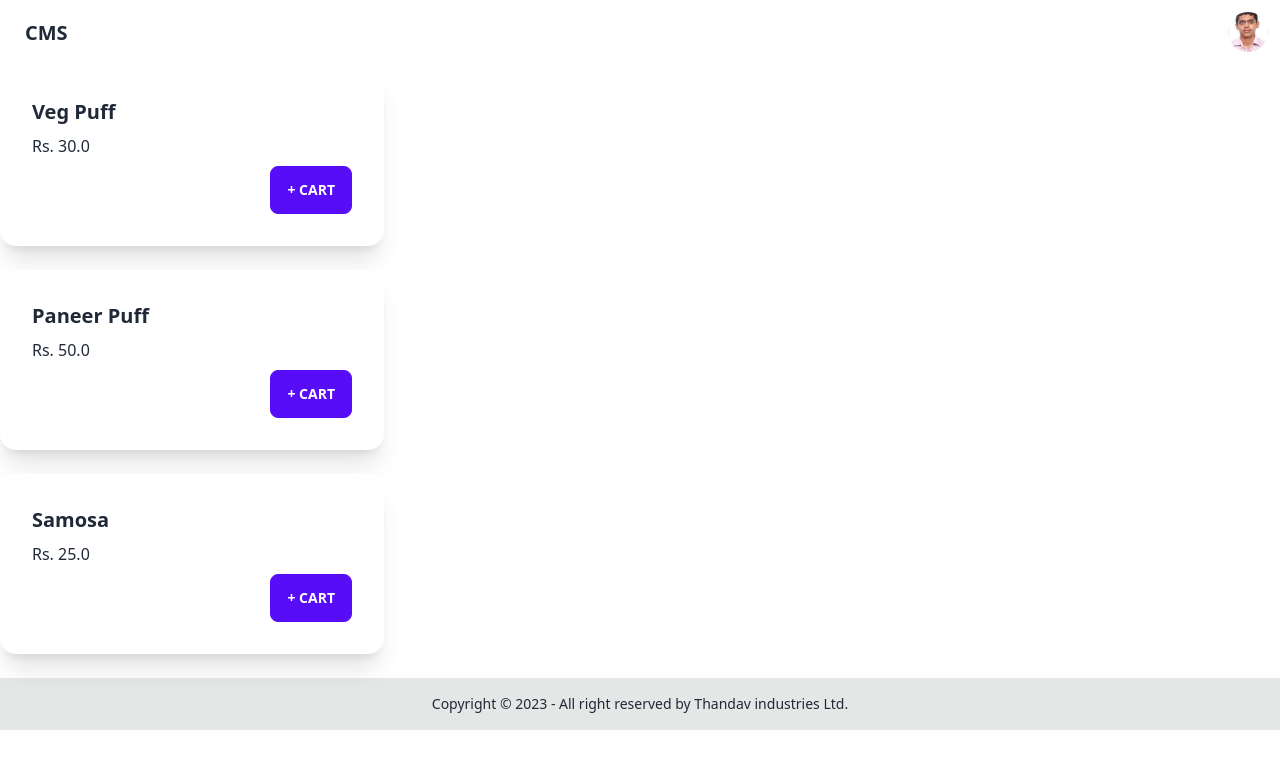
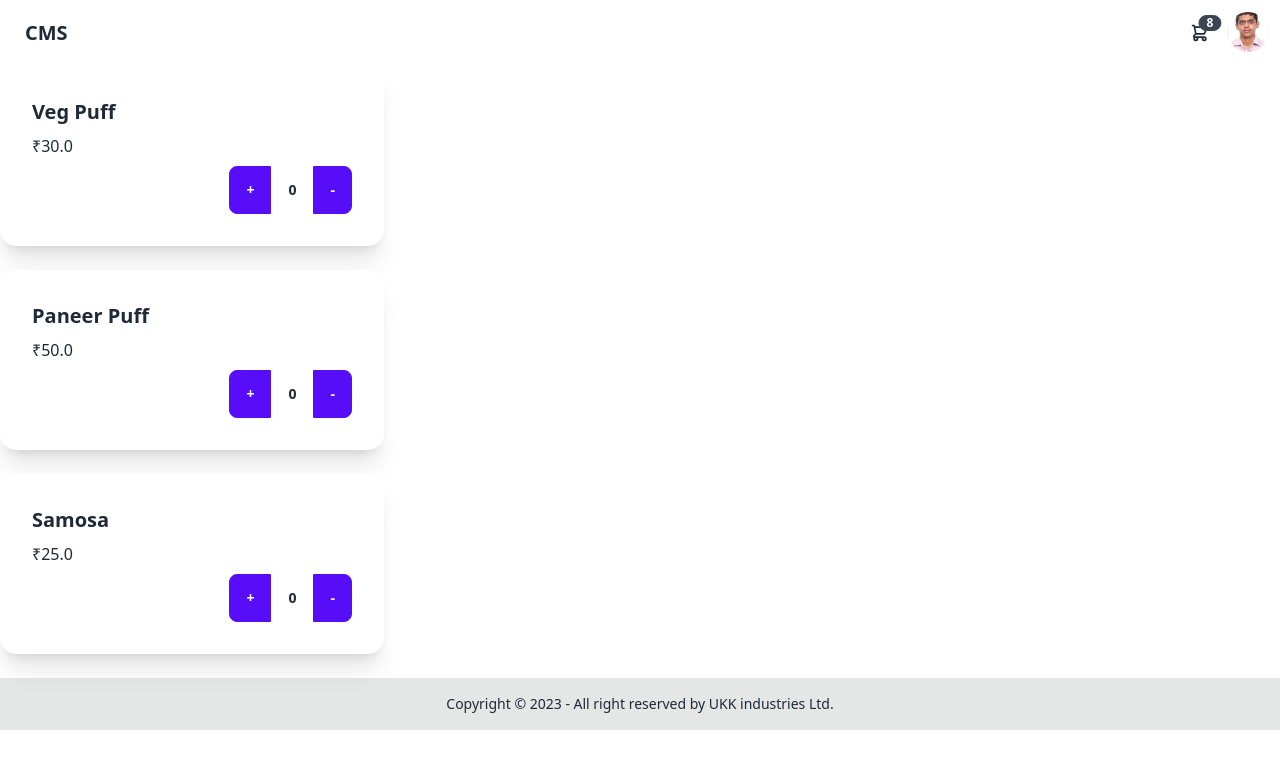
Before and after one commit to Abhinav-Ram/CMS, a Flask app: page /main in a window 1280 px wide. Shown: the top 769 px of the page. Run offline with Flask 2, Linux system fonts and the light colour scheme; the visitor is signed in with stand-in values (Sample User, id 1); data comes from the database, SQL or seed files in the repository; some libraries are stand-ins or nearby versions.

Commit message:
template modified

```diff
--- a/app.py
+++ b/app.py
@@ -1,6 +1,6 @@
 import os
 import pathlib
-
+import numpy as np
 import requests
 from flask import Flask, session, abort, redirect, request, render_template
 from flask_sqlalchemy import SQLAlchemy
@@ -56,6 +56,16 @@ def login_is_required(function):
     return wrapper
 
 
+def login_required(function):
+    def lwrapper(*args, **kwargs):
+        if "google_id" not in session:
+            return abort(401)  # Authorization required
+        else:
+            return function()
+
+    return lwrapper
+
+
 @app.route("/login")
 def login():
     authorization_url, state = flow.authorization_url()
@@ -105,5 +115,11 @@ def protected_area():
     return render_template('home.html', value="Logout", fooditems=fooditems)
 
 
+@app.route('/main/cart')
+@login_required
+def cart():
+    return render_template('cart.html')
+
+
 if __name__ == "__main__":
     app.run(debug=True)
--- a/templates/base.html
+++ b/templates/base.html
@@ -14,12 +14,32 @@
 </head>
 
 <body>
-    <div class="navbar bg-base-100">
+    {% set cart = [] %}
+    <div class="sticky top-0 z-50 navbar bg-base-100">
         <div class="flex-1">
             <a class="btn btn-ghost normal-case text-xl">CMS</a>
         </div>
-        <div class="flex-none gap-2">
+        <div class="flex-none">
+            <div class="dropdown dropdown-end">
+                <label tabindex="0" class="btn btn-ghost btn-circle">
+                    <div class="indicator">
+                        <svg xmlns="http://www.w3.org/2000/svg" class="h-5 w-5" fill="none" viewBox="0 0 24 24"
+                            stroke="currentColor">
+                            <path stroke-linecap="round" stroke-linejoin="round" stroke-width="2"
+                                d="M3 3h2l.4 2M7 13h10l4-8H5.4M7 13L5.4 5M7 13l-2.293 2.293c-.63.63-.184 1.707.707 1.707H17m0 0a2 2 0 100 4 2 2 0 000-4zm-8 2a2 2 0 11-4 0 2 2 0 014 0z" />
+                        </svg>
+                        <span id="cart-item-count" class="badge badge-sm indicator-item">8</span>
+                    </div>
+                </label>
+                <div tabindex="0" class="mt-3 card card-compact dropdown-content w-52 bg-base-100 shadow">
+                    <div class="card-body">
 
+                        <div class="card-actions">
+                            <button action="#" class="btn btn-primary btn-block">View cart</button>
+                        </div>
+                    </div>
+                </div>
+            </div>
             <div class="dropdown dropdown-end">
                 <label tabindex="0" class="btn btn-ghost btn-circle avatar">
                     <div class="w-10 rounded-full">
@@ -27,22 +47,18 @@
                     </div>
                 </label>
                 <ul tabindex="0"
-                    class="mt-3 p-2 shadow menu menu-compact dropdown-content bg-base-100 rounded-box w-52">
-                    <li>
-                        <a class="justify-between">
-                            Profile
-                        </a>
-                    </li>
-                    <li><a>Settings</a></li>
+                    class="menu menu-compact dropdown-content mt-3 p-2 shadow bg-base-100 rounded-box w-52">
                     <li><a href="{{ url_for('logout') }}">{{ value }}</a></li>
                 </ul>
             </div>
         </div>
     </div>
+
+
     {% block content %}{% endblock %}
     <footer class="footer footer-center p-4 bg-base-300 text-base-content">
         <div>
-            <p>Copyright © 2023 - All right reserved by Thandav industries Ltd.</p>
+            <p>Copyright © 2023 - All right reserved by UKK industries Ltd.</p>
         </div>
     </footer>
 </body>
--- /dev/null
+++ b/templates/cart.html
@@ -0,0 +1,4 @@
+{% extends 'base.html' %}
+{% block content %}
+{% print(cart) %}
+{% endblock %}
--- a/templates/home.html
+++ b/templates/home.html
@@ -1,13 +1,18 @@
 {% extends 'base.html' %}
 {% block content %}
 <div class="menu">
+
     {% for fooditem in fooditems %}
     <div class="card w-96 bg-base-100 shadow-xl">
         <div class="card-body">
             <h2 class="card-title">{{ fooditem.name }}</h2>
-            <p>Rs. {{ fooditem.price }}</p>
+            <p>₹{{ fooditem.price }}</p>
             <div class="card-actions justify-end">
-                <button class="btn btn-primary">+ Cart</button>
+                <div class="btn-group">
+                    <button onclick="{{ cart.append(fooditem) }}" class="btn btn-active">+</button>
+                    <button class="btn btn-ghost">0</button>
+                    <button class="btn btn-active">-</button>
+                </div>
             </div>
         </div>
     </div>
```
Also changed, not shown: templates/prebase.html (+1 -7 lines).
